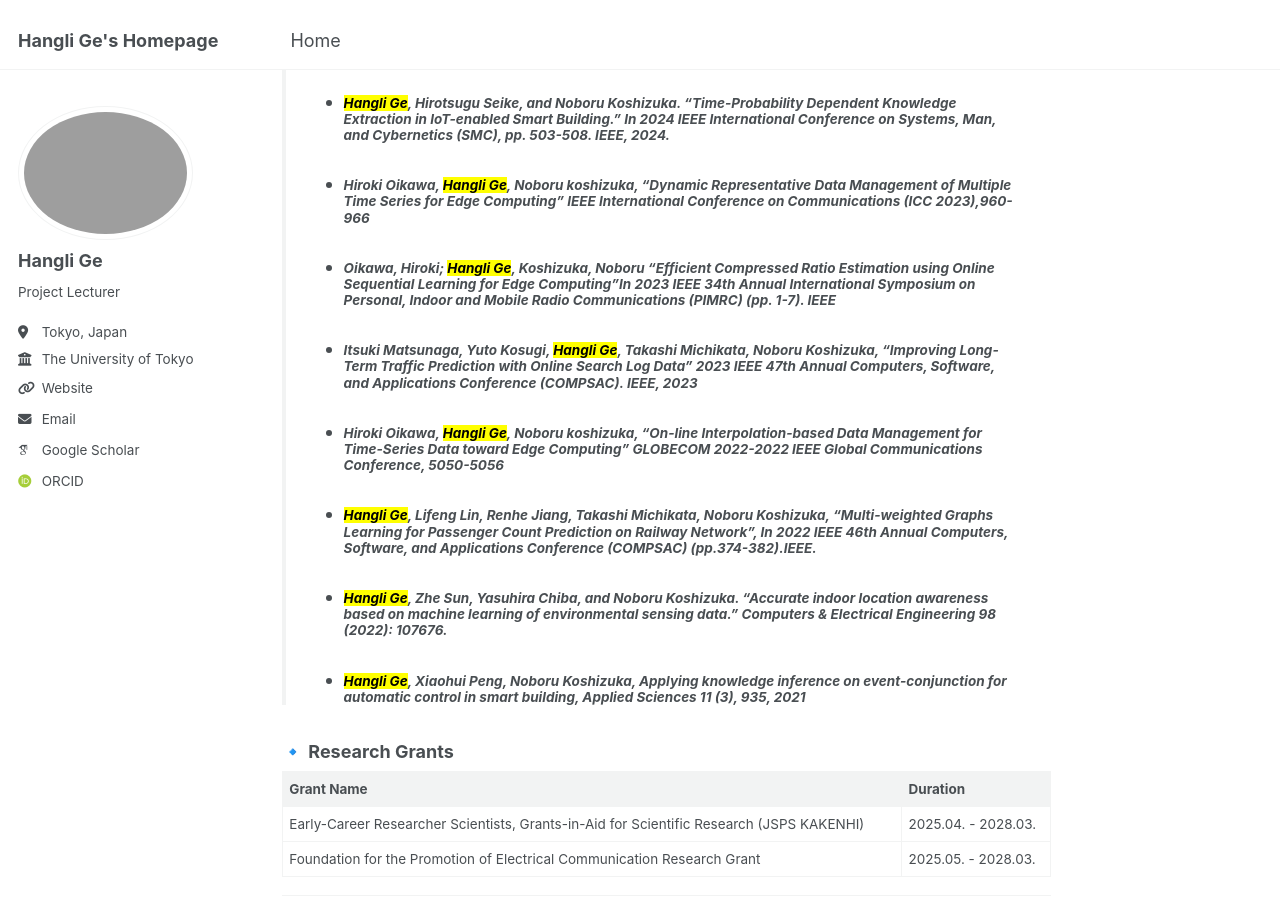
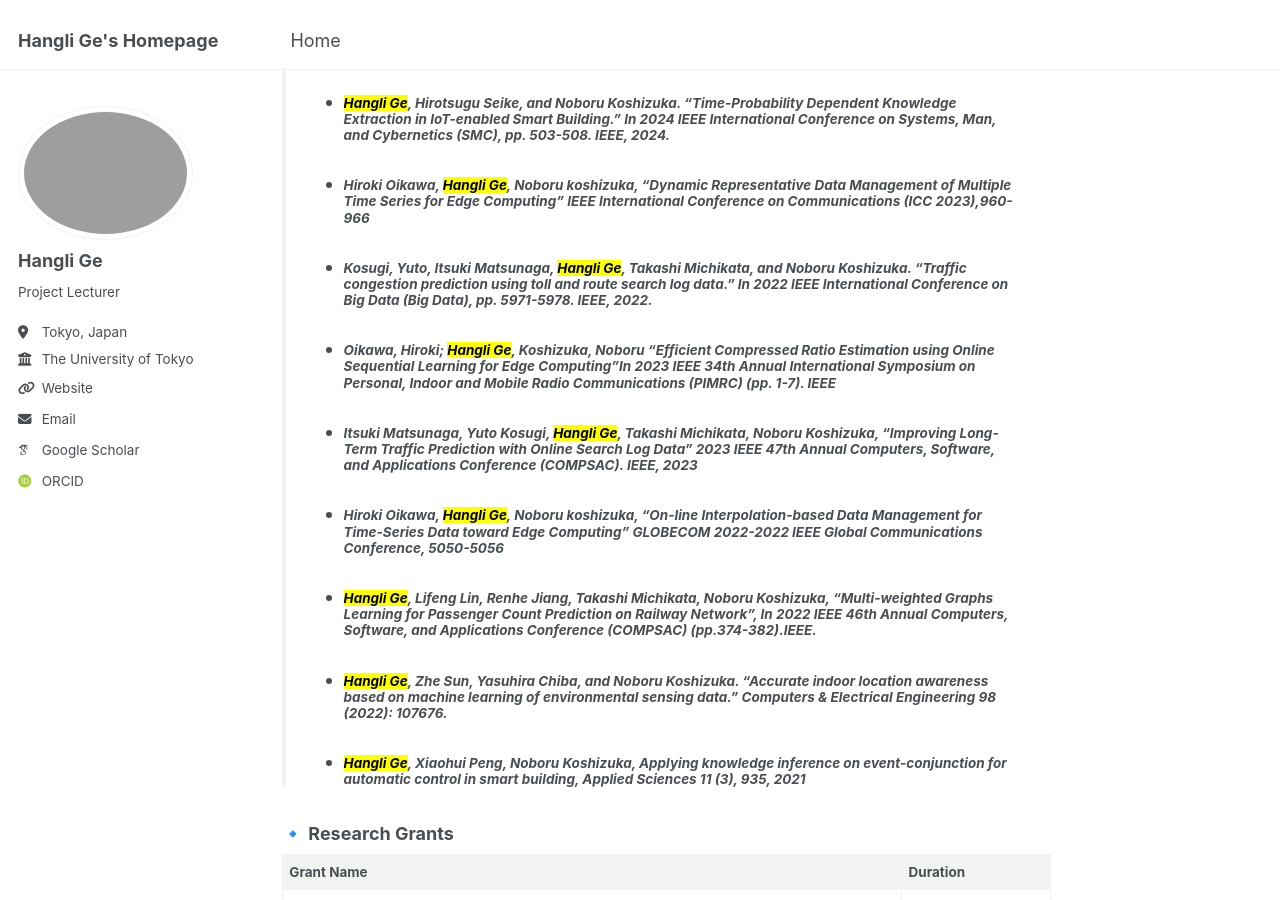
Before and after one commit to christie888/christie888.github.io, a Jekyll site: the page built from _pages/about.md, in a window 1280 px wide and 900 px high, scrolled down 1932 px. Built offline with Jekyll 4.4.1, drawn with Linux system fonts in a browser that asks for light colours; some web fonts are replaced.

Commit message:
Update about.md

```diff
--- a/_pages/about.md
+++ b/_pages/about.md
@@ -35,6 +35,7 @@
 *  #####  Xiaojie Yang, Zipei Fan,  <mark>Hangli Ge</mark>, Takashi Michikata, Noboru Koshizuka, **"Causality-Aware Next Location Prediction Framework Based on Human Mobility Stratification"** The 21st IEEE International Conference on Ubiquitous Intelligence and Computing (UIC 2024)
 *  #####   <mark>Hangli Ge</mark>, Hirotsugu Seike, and Noboru Koshizuka. **"Time-Probability Dependent Knowledge Extraction in IoT-enabled Smart Building."** In 2024 IEEE International Conference on Systems, Man, and Cybernetics (SMC), pp. 503-508. IEEE, 2024.
 *  ##### Hiroki Oikawa,  <mark>Hangli Ge</mark>, Noboru koshizuka, “Dynamic Representative Data Management of Multiple Time Series for Edge Computing” IEEE International Conference on Communications (ICC 2023),960-966
+* ##### Kosugi, Yuto, Itsuki Matsunaga, <mark>Hangli Ge</mark>, Takashi Michikata, and Noboru Koshizuka. "Traffic congestion prediction using toll and route search log data." In 2022 IEEE International Conference on Big Data (Big Data), pp. 5971-5978. IEEE, 2022.
 *  ##### Oikawa, Hiroki;  <mark>Hangli Ge</mark>, Koshizuka, Noboru “Efficient Compressed Ratio Estimation using Online Sequential Learning for Edge Computing”In 2023 IEEE 34th Annual International Symposium on Personal, Indoor and Mobile Radio Communications (PIMRC) (pp. 1-7). IEEE
 * ##### Itsuki Matsunaga, Yuto Kosugi,  <mark>Hangli Ge</mark>, Takashi Michikata, Noboru Koshizuka, “Improving Long-Term Traffic Prediction with Online Search Log Data” 2023 IEEE 47th Annual Computers, Software, and Applications Conference (COMPSAC). IEEE, 2023
 *   ##### Hiroki Oikawa,  <mark>Hangli Ge</mark>, Noboru koshizuka, “On-line Interpolation-based Data Management for Time-Series Data toward Edge Computing” GLOBECOM 2022-2022 IEEE Global Communications Conference, 5050-5056
```
